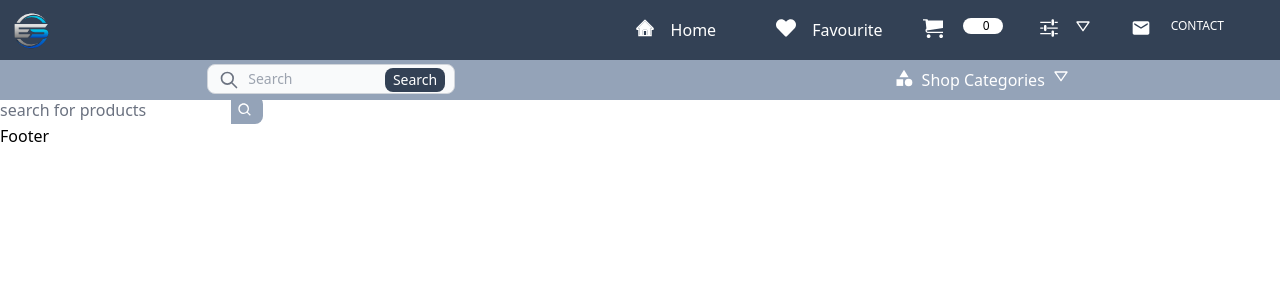
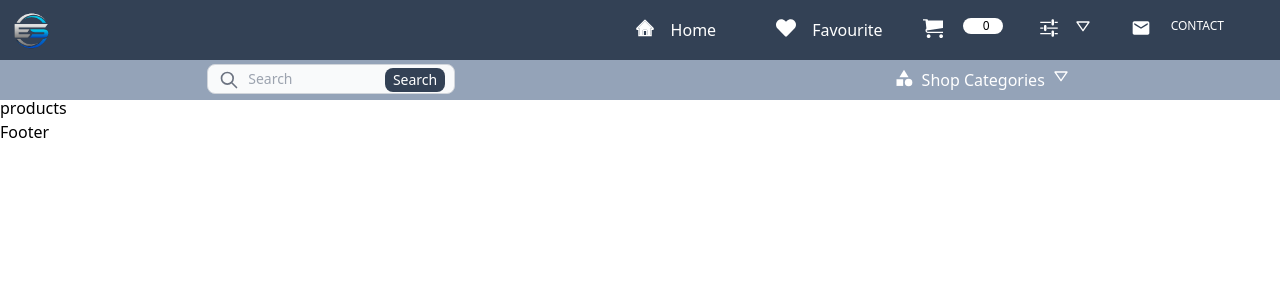
Before and after one commit to Thabiso-Timzo/api.express-store, a React (Create React App) app in the folder client/: page /products in a window 1280 px wide. Shown: the top 300 px of the page. Built offline with nearby package versions, Linux system fonts and the light colour scheme.

Commit message:
Modified

```diff
--- a/client/src/screens/products/Products.jsx
+++ b/client/src/screens/products/Products.jsx
@@ -1,19 +1,10 @@
 import React from 'react'
-import { BiSearch } from 'react-icons/bi'
 
 const Products = () => {
   return (
-    <div className={'flex'}>
-          <input
-            className={'outline-none border-none rounded-l-lg h-7 w-75 placeholder-gray-500 placeholder-opacity-100'}
-            type="text" placeholder='search for products'
-          />
-          <span
-            className={'cursor-pointer bg-slate-400 rounded-r-lg h-7 w-8 p-1.5 text-[#fff]'}
-          >
-            <BiSearch />
-          </span>
-        </div>
+    <div>
+        products
+    </div>
   )
 }
 
```
